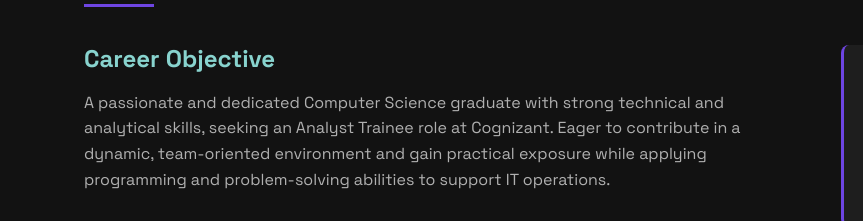
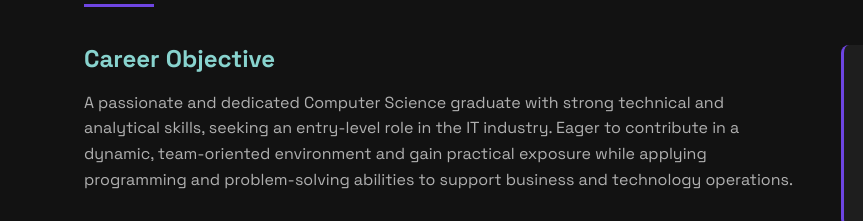
Before and after one commit to Vighneshpatil-git/Vighneshpatil-git.github.io, a plain HTML site: page index.html in a window 1280 px wide. Shown: the part 951-1172 px from the top of the page, 0-863 px from the left. Drawn offline with Linux system fonts and the light colour scheme.

Commit message:
Update index.html
Updated Objectve section

```diff
--- a/index.html
+++ b/index.html
@@ -69,7 +69,7 @@
             <div class="about-content">
                 <div class="about-text">
                     <h3>Career Objective</h3>
-                    <p>A passionate and dedicated Computer Science graduate with strong technical and analytical skills, seeking an Analyst Trainee role at Cognizant. Eager to contribute in a dynamic, team-oriented environment and gain practical exposure while applying programming and problem-solving abilities to support IT operations.</p>
+                    <p>A passionate and dedicated Computer Science graduate with strong technical and analytical skills, seeking an entry-level role in the IT industry. Eager to contribute in a dynamic, team-oriented environment and gain practical exposure while applying programming and problem-solving abilities to support business and technology operations.</p>
 
                     <h3>Education</h3>
                     <div class="education">
```
